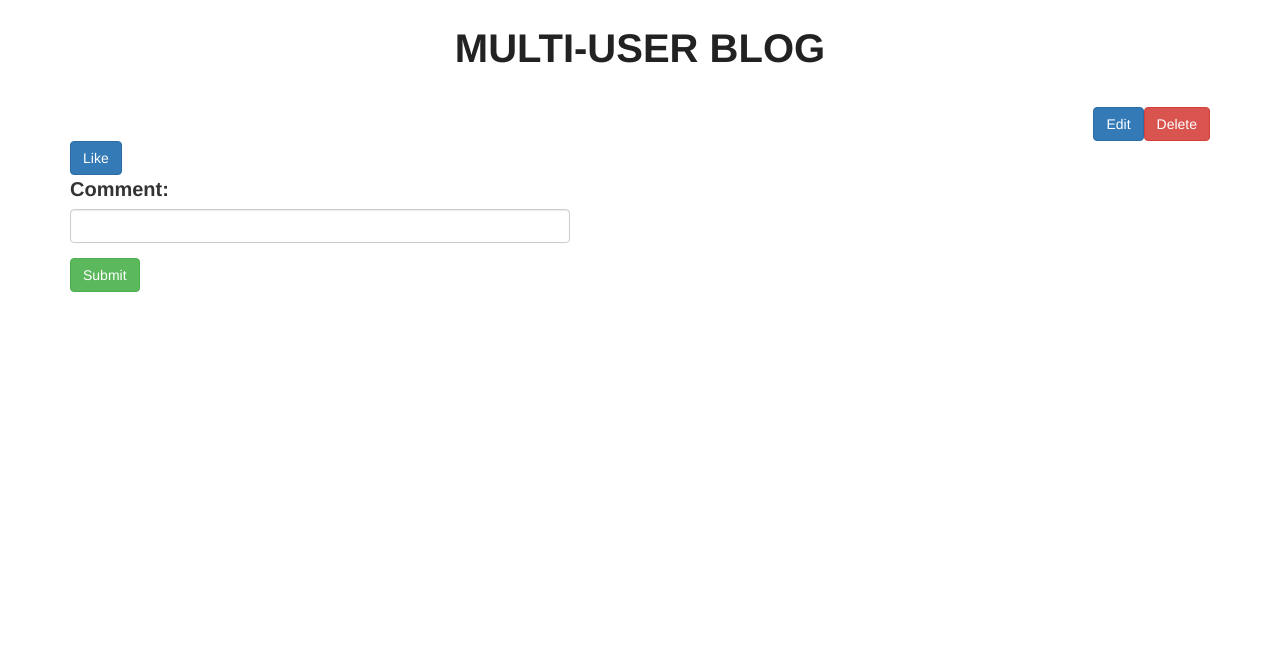
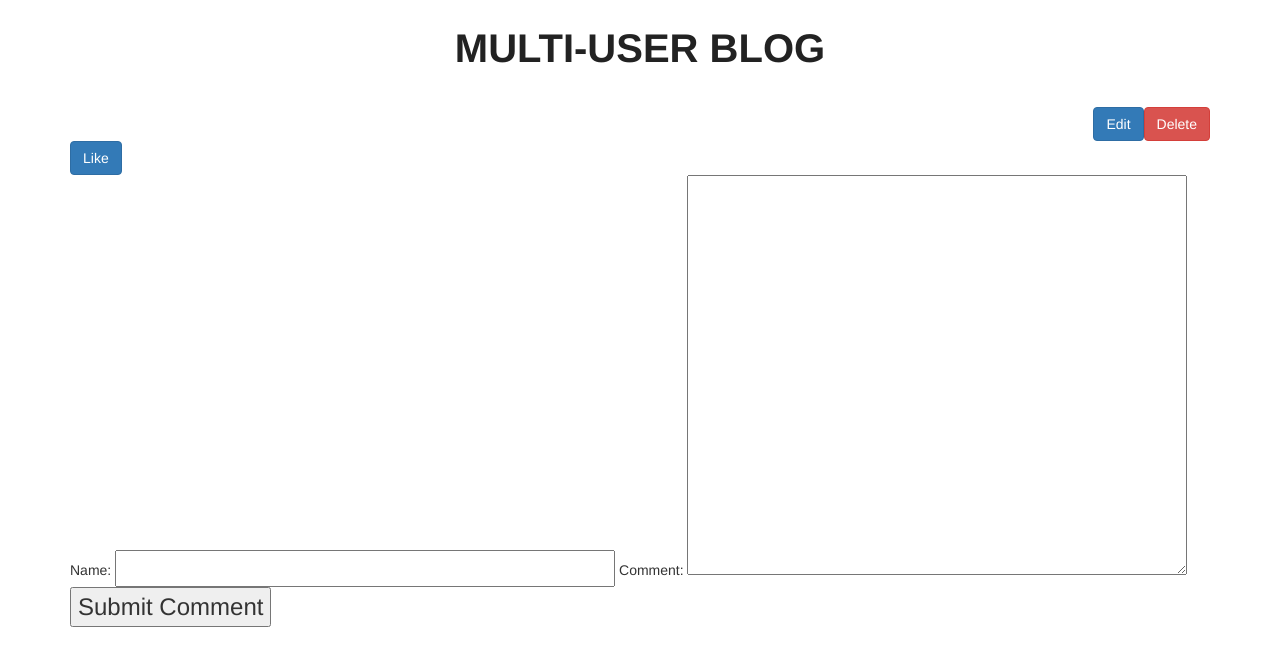
Before and after one commit to tfonji/tembongfonjiblog, a Python web app: template templates/permalink.html in a window 1280 px wide. Shown: the part 50-716 px from the top of the page. Run offline with Jinja, Linux system fonts and the light colour scheme; the template is opened without the code that fills it, so the values that code supplies are empty; some libraries are stand-ins or nearby versions.

Commit message:
Update permalink.html
change form

```diff
--- a/templates/permalink.html
+++ b/templates/permalink.html
@@ -27,6 +27,13 @@
         </div>
 
         <div class="sub-work col-md-12">
+
+            <form id="myForm" action="comment.php" method="post">
+    Name: <input type="text" name="name" />
+    Comment: <textarea name="comment"></textarea>
+    <input type="submit" value="Submit Comment" />
+</form>
+            <!--
             <form method="post" role="form" class="comment-form">
                 <div class="form-group">
                     <label for="comment">Comment:</label>
@@ -34,6 +41,7 @@
                 </div>
                 <button type="submit" class="btn btn-success">Submit</button>
             </form>
+            -->
         </div>
 
         <div class="sub-work col-md-12">
```
